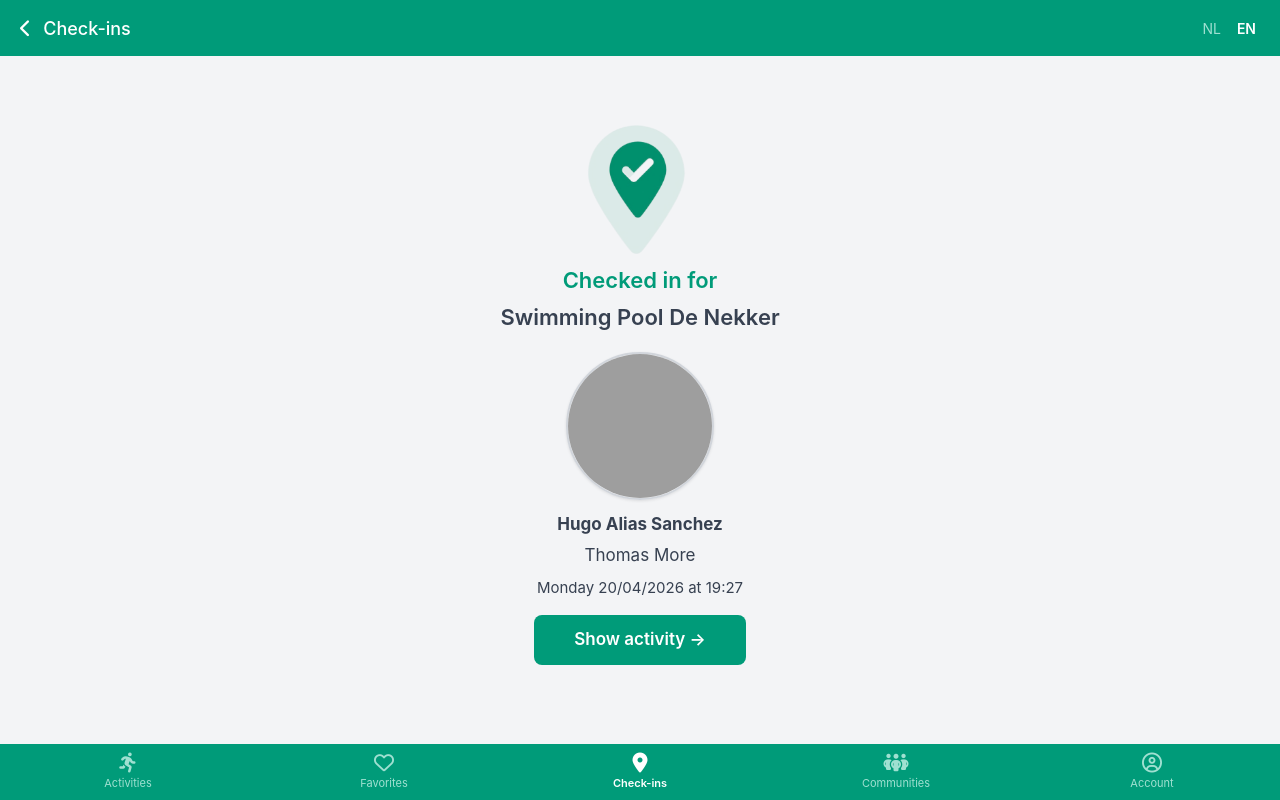
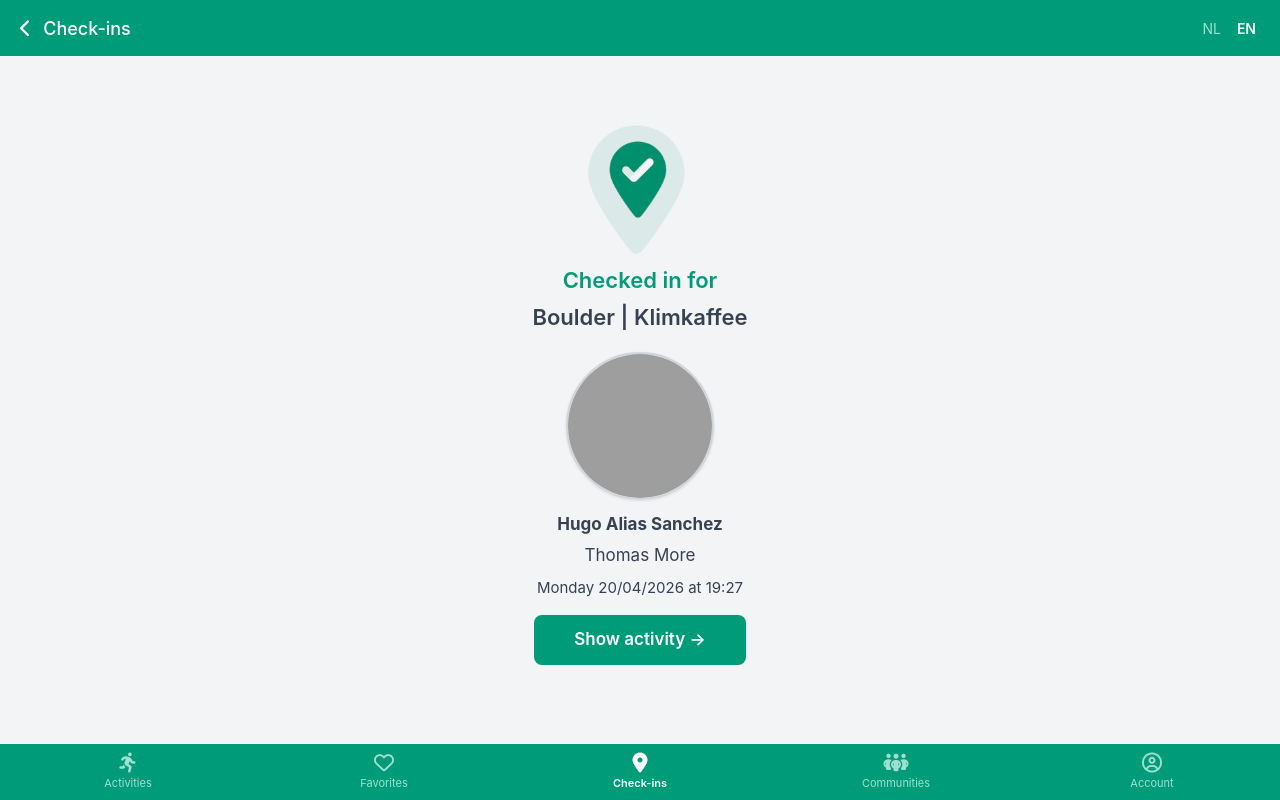
Before and after one commit to haliassanchez/pagina-studentapp, a plain HTML site: page checkin.html in a window 1280 px wide. Drawn offline with nearby package versions, Linux system fonts and the light colour scheme; grey boxes are pictures that could not be loaded; a web font is replaced by a local one.

Commit message:
Change default activity to Boulder | Klimkaffee

```diff
--- a/checkin.html
+++ b/checkin.html
@@ -135,7 +135,7 @@
       <!-- Activity name (editable) -->
       <div contenteditable="true" spellcheck="false" id="activityName"
            style="font-size:22px;font-weight:600;color:#374151;margin-top:4px;">
-        Swimming Pool De Nekker
+        Boulder | Klimkaffee
       </div>
 
       <!-- Profile photo -->
```
